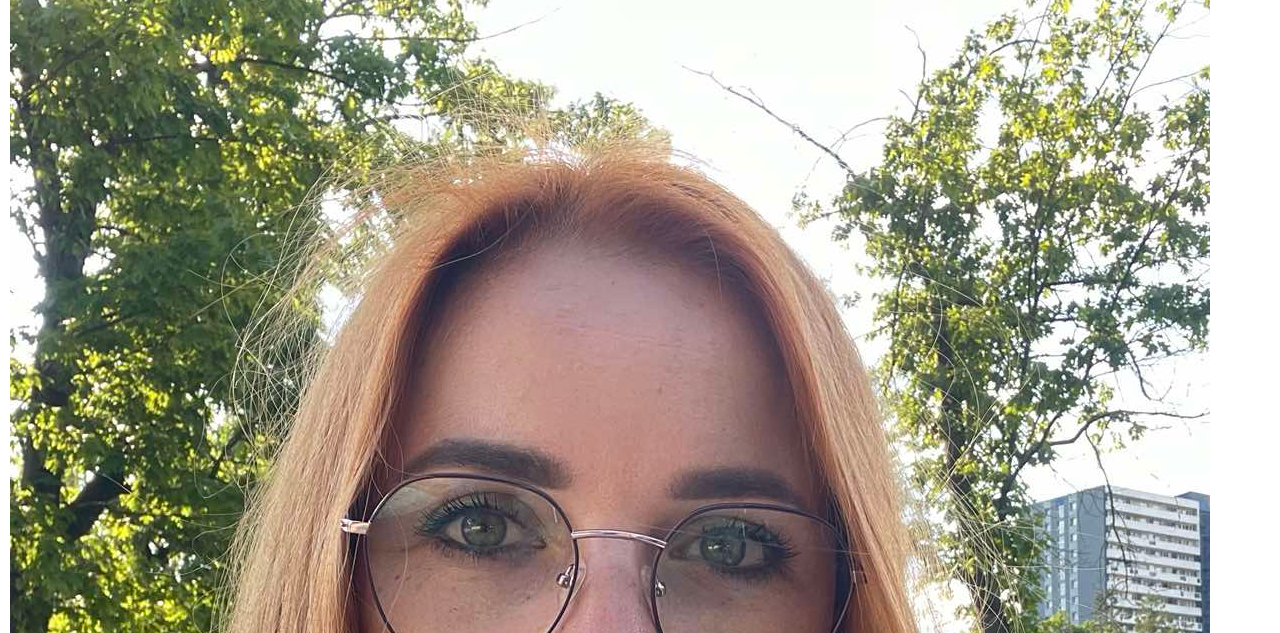
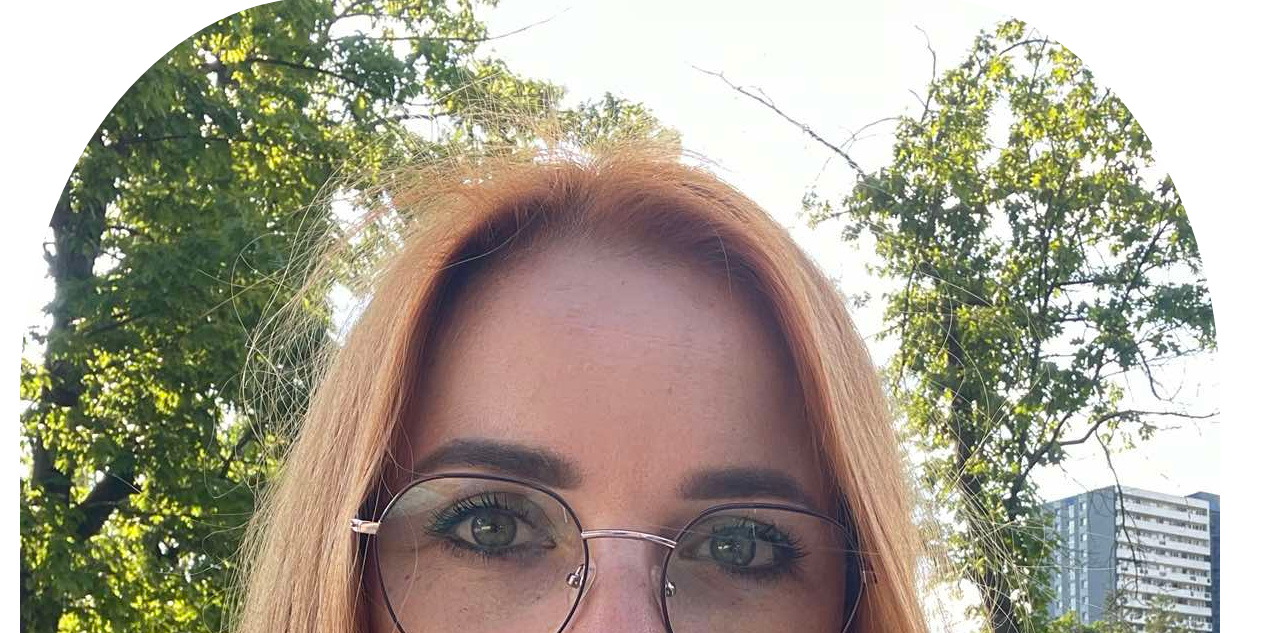
Before and after one commit to sasnatalia/rsschool-cv, a plain HTML site: page index.html in a window 1280 px wide. Shown: the part 167-800 px from the top of the page. Drawn offline with Linux system fonts and the light colour scheme.

Commit message:
ufeat: pdate

```diff
--- a/index.html
+++ b/index.html
@@ -32,7 +32,7 @@
    <main class="main">
       <div class="container">
          <div class="photo">
-            <img clacc="photo" src="./assets/img/natalia-sas.jpg" alt="photo Sas Natalia">
+            <img class="photo" src="./assets/img/natalia-sas.jpg" alt="photo Sas Natalia">
          </div>
       </div>
    </main>
```
